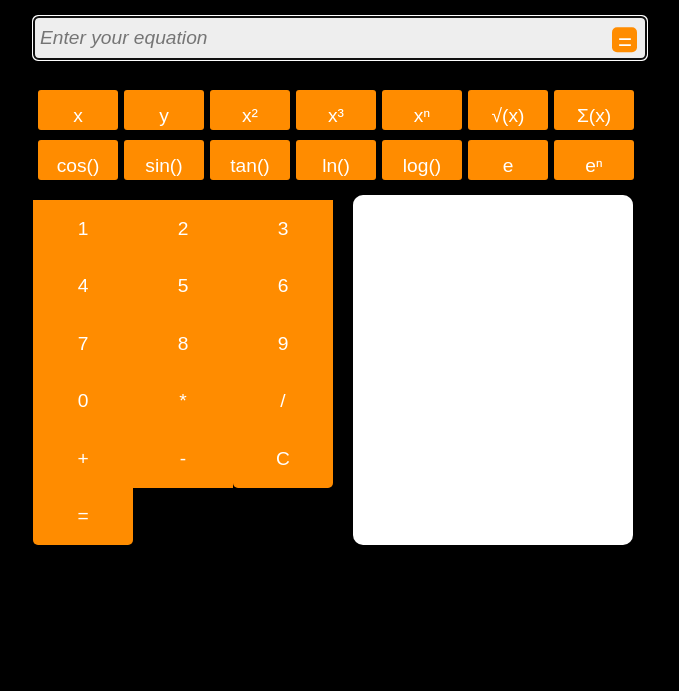
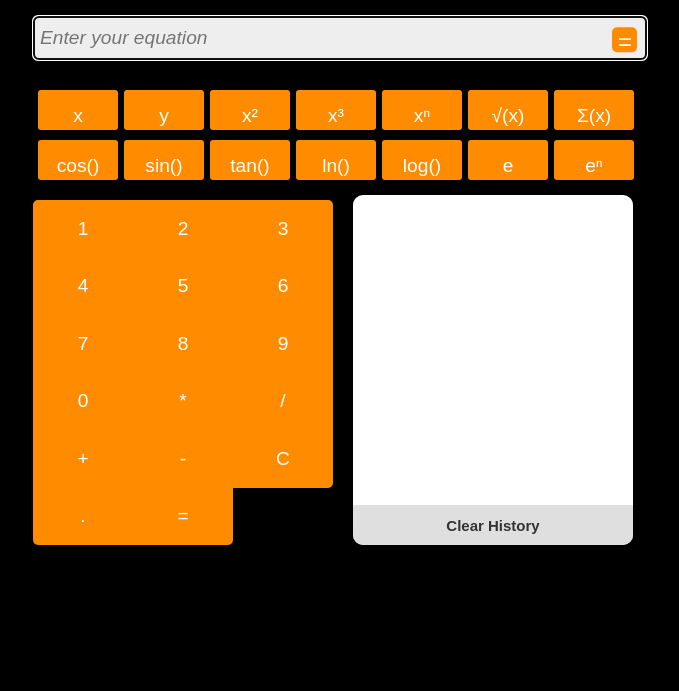
Before and after one commit to OleksandrLisnitskiy/Graphical-Calculator, a PHP site: page / in a window 1280 px wide. Shown: the part 309-1000 px from the top of the page, without its empty margins (292-971 px from the left). Run offline with PHP 8.4, Linux system fonts and the light colour scheme; some libraries are stand-ins or nearby versions.

Commit message:
Clear history, back history works

```diff
--- a/index.html
+++ b/index.html
@@ -33,9 +33,9 @@
             </div>
             <div id="historyNumpad">
                 <div class="keypad">
-                    <button class="key" name ="1">1</button>
+                    <button class="key operation2" name ="1">1</button>
                     <button class="key" name ="2">2</button>
-                    <button class="key" name ="3">3</button>
+                    <button class="key operation1" name ="3">3</button>
                     <button class="key" name="4">4</button>
                     <button class="key" name="5">5</button>
                     <button class="key" name="6">6</button>
@@ -47,13 +47,16 @@
                     <button class="key" name="/">/</button>
                     <button class="key" name="+">+</button>
                     <button class="key" name="-">-</button>
-                    <button class="key operation" id="ClearDisplay">C</button>
-                    <button class="key operation" name="=">=</button>
+                    <button class="key operation4" id="ClearDisplay">C</button>
+                    <button class="key operation3" name=".">.</button>
+                    <button class="key operation4" name="=">=</button>
                 </div>
                 <div id="history-box">
                     <ul class="historyList" id="HistoryList">
-
+<!--<li class="history"><span class="finalInput">5x+2=y</span></li>-->
+<!--<li class="history"><span class="finalInput">5x+2=y</span></li>-->
                     </ul>
+                    <button id="clearHistory"">Clear History</button>
                 </div>
             </div>
         </div>
--- a/js/script.js
+++ b/js/script.js
@@ -6,6 +6,8 @@ let calcButton = document.getElementById("Calculate");
 let clearDisplayButton = document.getElementById("ClearDisplay");
 let historyBox = document.getElementById("HistoryList");
 let solutionBox = document.getElementById("SolutionBox");
+let graphBox = document.getElementById("DisplayGraph");
+// let historyList = document.querySelectorAll("li");
 
 // Function to parse and calculate the expression
 function calculateExpression(expression) {
@@ -31,16 +33,24 @@ calcButton.addEventListener('click', function () {
 
     if (finalInput !== "") {
         let result = calculateExpression(finalInput);
-        solutionBox.textContent = result;
+        solutionBox.textContent = inputField + "=" + result;
         solutionBox.classList.remove('hidden');
+        graphBox.classList.remove('hidden');
 
         let newListElement = document.createElement('li');
         newListElement.classList.add("history");
         let spanElem = document.createElement('span');
         spanElem.classList.add('finalInput');
-        spanElem.textContent = finalInput + " = " + result;
+        spanElem.textContent = inputField.value;
         newListElement.appendChild(spanElem);
+        newListElement.addEventListener("click", function () {
+            inputField.value = newListElement.textContent;
+
+        });
+
         historyBox.insertBefore(newListElement, historyBox.firstChild);
+        // historyList = document.querySelectorAll("li");
+        // alert(historyList[0].textContent);
 
         inputField.value = '';
     }
@@ -49,6 +59,8 @@ calcButton.addEventListener('click', function () {
 clearDisplayButton.addEventListener("click", function () {
     inputField.value = '';
     solutionBox.classList.add('hidden');
+    graphBox.classList.add('hidden');
+
 });
 
 document.addEventListener('DOMContentLoaded', function () {
@@ -65,7 +77,6 @@ document.addEventListener('DOMContentLoaded', function () {
             inputField.value = '';
         }
     });
-
     funcButtons.forEach(function (button) {
         button.addEventListener('click', function () {
             let graphFunction = button.getAttribute("name");
@@ -80,4 +91,9 @@ document.addEventListener('DOMContentLoaded', function () {
         inputField.value = newValue;
         inputField.setSelectionRange(cursorPosition + char.length, cursorPosition + char.length);
     }
+    document.getElementById("clearHistory").addEventListener("click", clearHistoryList)
 });
+
+function clearHistoryList() {
+    historyBox.textContent = '';
+}
--- a/style/style.css
+++ b/style/style.css
@@ -132,11 +132,12 @@ body {
     background-color: #ff9f33; /* Darker orange on hover */
 }
 
-.operation {
+.operation3 {
     border-bottom-left-radius: 5px;
+}
+.operation4{
     border-bottom-right-radius: 5px;
 }
-
 .operation1 {
     border-top-right-radius: 5px;
 }
@@ -180,14 +181,42 @@ body {
     background-color: #e5e4e4;
 }
 .historyList{
+    margin-top: 0px;
     padding-inline-start: 0;
     list-style: none;
 }
 .history{
-    border: black 1px solid;
+    border-bottom: #d3d3d3 1px solid;
     list-style: none;
-    margin: 5px;
+    margin: 2px;
+    border-radius: 2px;
     padding: 5px;
+}
+.history:hover{
+    cursor: pointer;
+    box-shadow: 0 0 10px darkorange;
+    background-color: rgba(255, 140, 0, 0.87);
+    color: white;
+    transition: all 0.15s linear;
+}
+
+#clearHistory{
+    position: relative;
+    margin-top: auto;
+    width: 100%;
+    height: 40px;
+    font-weight: 600;
+    font-size: 15px;
+    background-color: #d7d7d7;
+    border-style: none;
+    opacity: 0.8;
+}
+#clearHistory:hover{
+    transition: all 0.2s linear;
+    background-color: #ffa333;
+    opacity: 1;
+    color: #3d3d3d;
+
 }
 .finalInput{
     padding-right: 10px;
```
